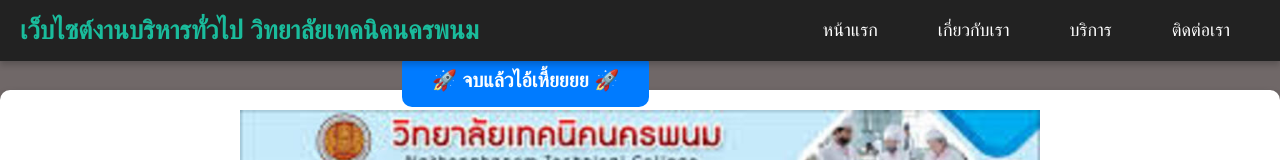
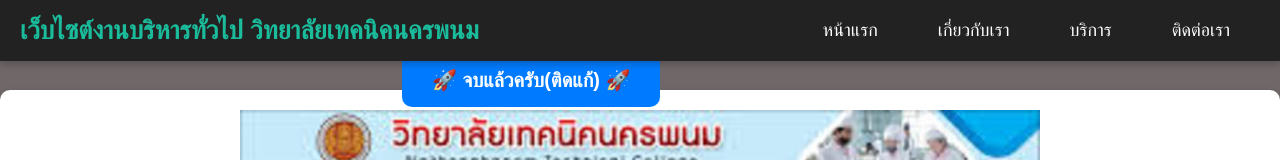
Before and after one commit to PHATOM1993/RianjoblawWoii, a plain HTML site: page index.html in a window 1280 px wide. Shown: the top 160 px of the page. Drawn offline with Linux system fonts and the light colour scheme.

Commit message:
Update index.html

```diff
--- a/index.html
+++ b/index.html
@@ -31,7 +31,7 @@
 <!-- กล่อง Slide ข่าวสาร -->
  <!-- กล่องข่าวสาร -->
  <div class="news-container">
-    <div class="moving-box" id="movingBox">🚀 จบแล้วไอ้เหี้ยยยย 🚀</div>
+    <div class="moving-box" id="movingBox">🚀 จบแล้วครับ(ติดแก้) 🚀</div>
     <div class="slide-container">
       <div class="slide">
         <img src="images/trailler1.jpg" alt="Image 1">
```
